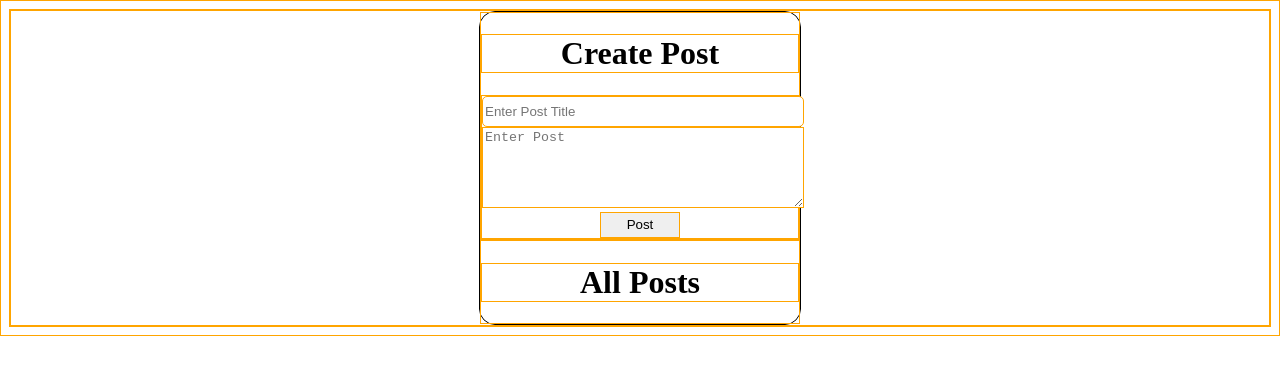
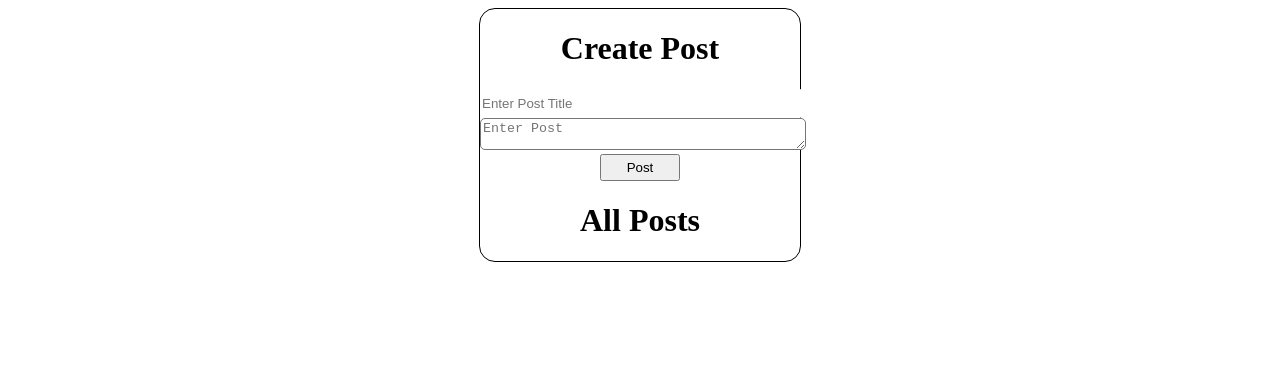
Before and after one commit to polevoyd/crud-redux-example, a React (Create React App) app: page / in a window 1280 px wide. Shown: the top 374 px of the page. Built offline with nearby package versions, Linux system fonts and the light colour scheme.

Commit message:
initiating

```diff
--- a/src/index.css
+++ b/src/index.css
@@ -1,5 +1,5 @@
  /* WRITE CSS  */
- * { border: 1px solid orange; }
+ /* * { border: 1px solid orange; } */
 
 
  .app {
@@ -14,6 +14,8 @@
 
  .app h1 {
      text-align: center;
+     text-decoration: none;
+     box-decoration-break: unset;
  }
 
  .app input {
@@ -24,6 +26,8 @@
 
  .app textarea {
      width: 100%;
+     height: 2em;
+     border-radius: 5px;
 
  }
 
@@ -35,3 +39,8 @@
     display: block;
     margin: 0 auto;
  }
+
+ input, textarea:focus {
+     outline: none;
+     border: none;
+ }
```
